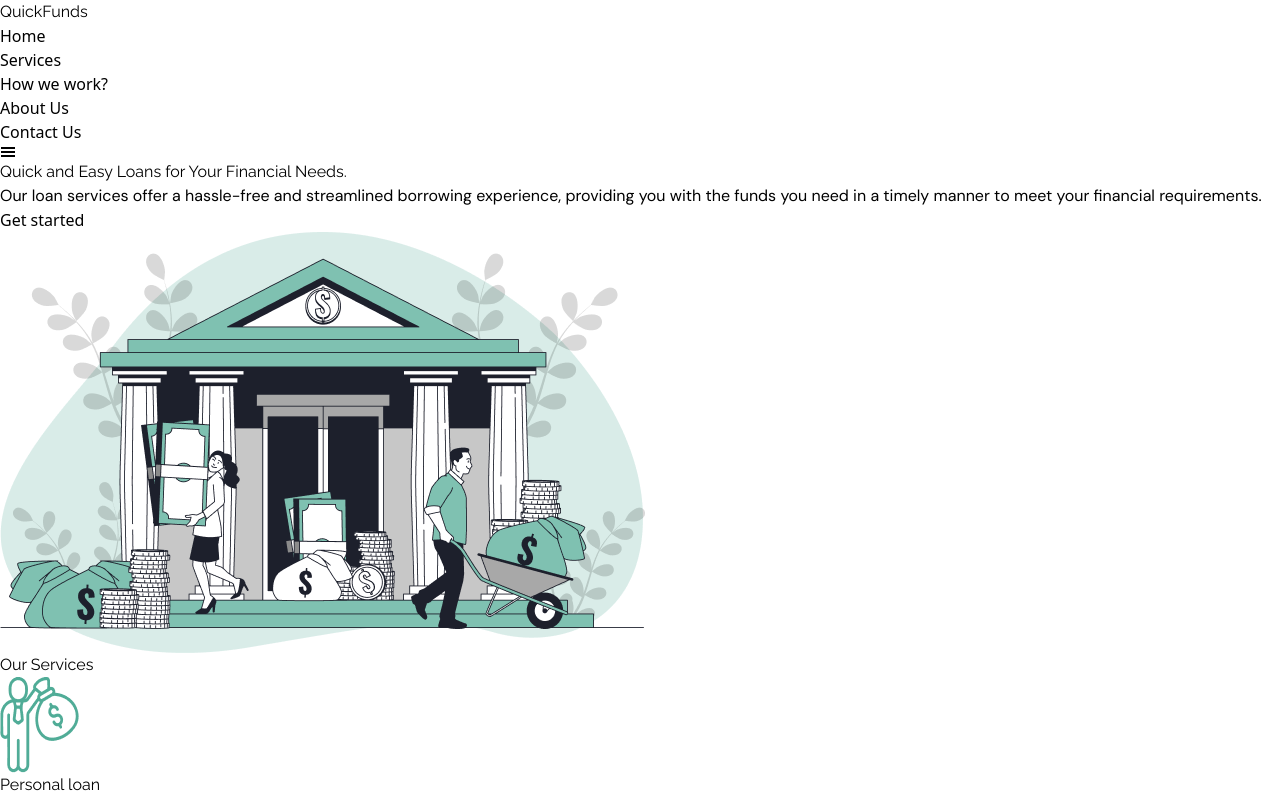
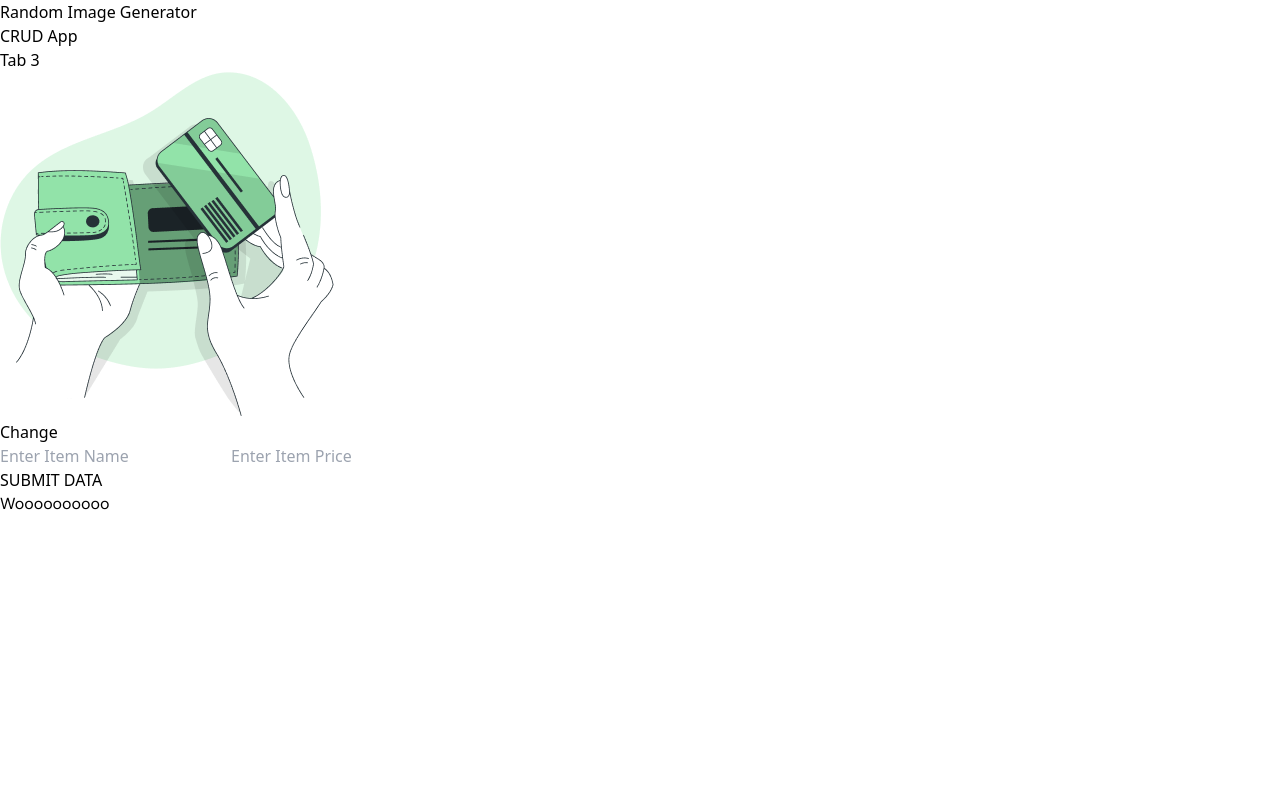
Before and after one commit to M-ilyas1/QuickFunds, a React (Vite) app: page / in a window 1280 px wide. Shown: the top 800 px of the page. Built offline with nearby package versions, Linux system fonts and the light colour scheme.

Commit message:
add CRUD App

```diff
--- a/src/App.jsx
+++ b/src/App.jsx
@@ -1,18 +1,18 @@
 // import RandomImages from './Components/RandomImages';
-// import Tabs from "./Components/Tabs"
-import {About_us, Footer, Header, HeroCard, HowWeWorks, OurServices} from './Components/index'
+import Tabs from "./Components/Tabs"
+// import {About_us, Footer, Header, HeroCard, HowWeWorks, OurServices} from './Components/index'
 
 function App() {
   return (
     <div>
-      <Header />
+      {/* <Header />
       <HeroCard />
       <OurServices />
       <HowWeWorks />
       <About_us />
-      <Footer />
+      <Footer /> */}
       {/* <RandomImages /> */}
-      {/* <Tabs /> */}
+      <Tabs />
     </div>
   )
 }
--- /dev/null
+++ b/src/Components/CRUD.jsx
@@ -0,0 +1,17 @@
+import Button from "./Button/Button";
+
+function CRUD() {
+  return (
+    <div className="flex justify-center border-2  bg-[#2A6877] p-10" >
+        <form action="" className="w-[40%] flex flex-col justify-center items-center gap-2">
+            <input type="text" placeholder="Enter Item Name" className="w-full border-2 border-[#2A6877] rounded-xl p-[10px] shadow-xl" />
+            <input type="number" placeholder="Enter Item Price" className="w-full border-2 border-[#2A6877] rounded-xl p-[10px] shadow-xl" />
+            <div>
+                <Button value="SUBMIT DATA" variant="Secondary"/>
+            </div>
+        </form>
+    </div>
+  )
+}
+
+export default CRUD;
--- a/src/Components/Tabs.jsx
+++ b/src/Components/Tabs.jsx
@@ -6,6 +6,7 @@
 import Mobile from '../Images/mobile.png';
 import Speech_bubble from '../Images/Speech_bubble.png';
 import { useState } from "react";
+import CRUD from "./CRUD";
 
 function Tabs() {
     let [tabs, setTabs] = useState(0)
@@ -28,7 +29,7 @@
     <div className="h-[100px] flex justify-center mt-10 ">
         <div className="flex gap-5">
             <div onClick={RandomImageGenerator}><Button value="Random Image Generator" variant="Primary"/></div>
-            <div onClick={() => {setTabs(1)}}><Button value="Tab 2" variant="Primary"/></div>
+            <div onClick={() => {setTabs(1)}}><Button value="CRUD App" variant="Primary"/></div>
             <div onClick={() => {setTabs(2)}}><Button value="Tab 3" variant="Primary"/></div>
         </div>
     </div>
@@ -45,7 +46,7 @@
     </section>
 
     <section className={`${tabs == 1 ? "block" : "hidden"}`}>
-        <p>Woooooooooo Good</p>
+        <CRUD />
     </section>
 
     <section className={`${tabs == 2 ? "block" : "hidden"}`}>
```
